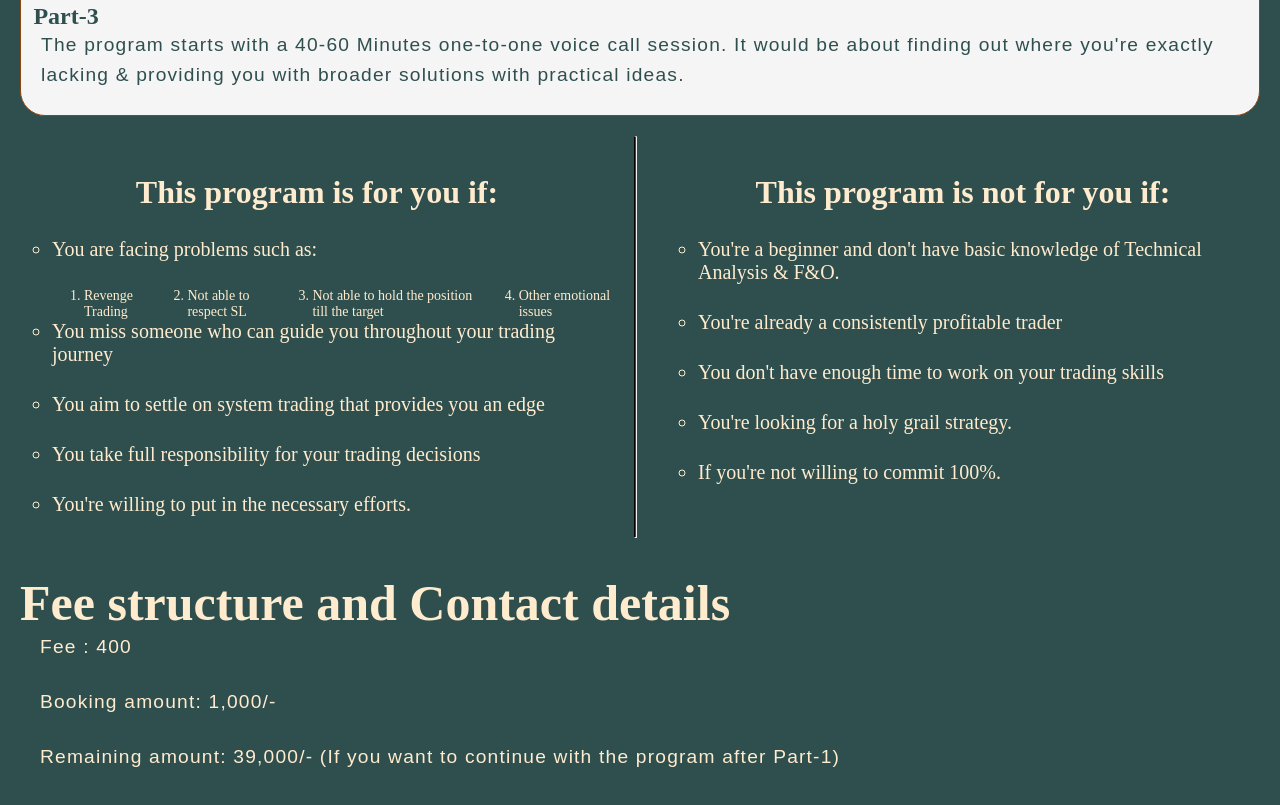
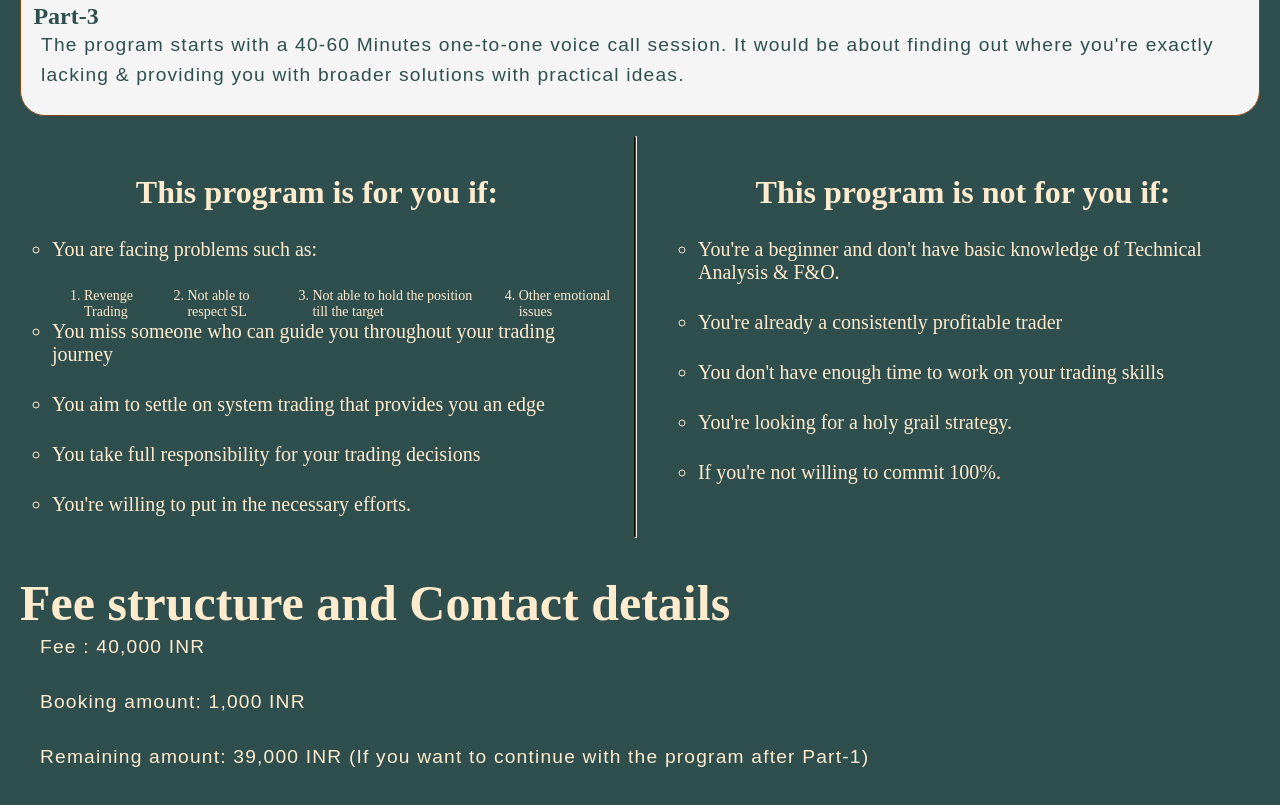
Before and after one commit to mittalskd/tradingmate, a plain HTML site: page index.html in a window 1280 px wide. Shown: the part 1497-2302 px from the top of the page. Drawn offline with Linux system fonts and the light colour scheme.

Commit message:
Updated the fee amount
Updated the fee amount

```diff
--- a/index.html
+++ b/index.html
@@ -174,9 +174,9 @@
             <div class="content-author">
                 <br>
                 <h1 style="font-size: 50px;">Fee structure and Contact details</h1>
-                <p class="par">Fee : 400</p>
-                <p class="par">Booking amount: 1,000/-</p>
-                <p class="par">Remaining amount: 39,000/- (If you want to continue with the program after Part-1)</p>
+                <p class="par">Fee : 40,000 INR</p>
+                <p class="par">Booking amount: 1,000 INR</p>
+                <p class="par">Remaining amount: 39,000 INR (If you want to continue with the program after Part-1)</p>
             </div>
         </div>
     </div>
```
